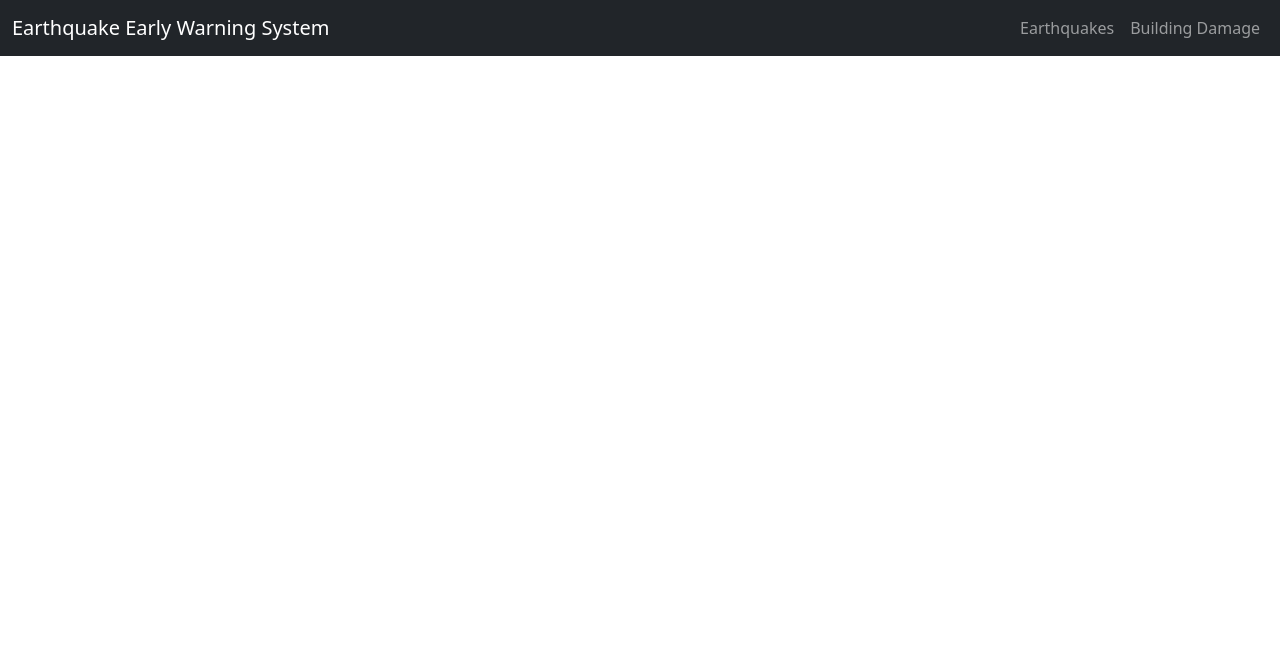
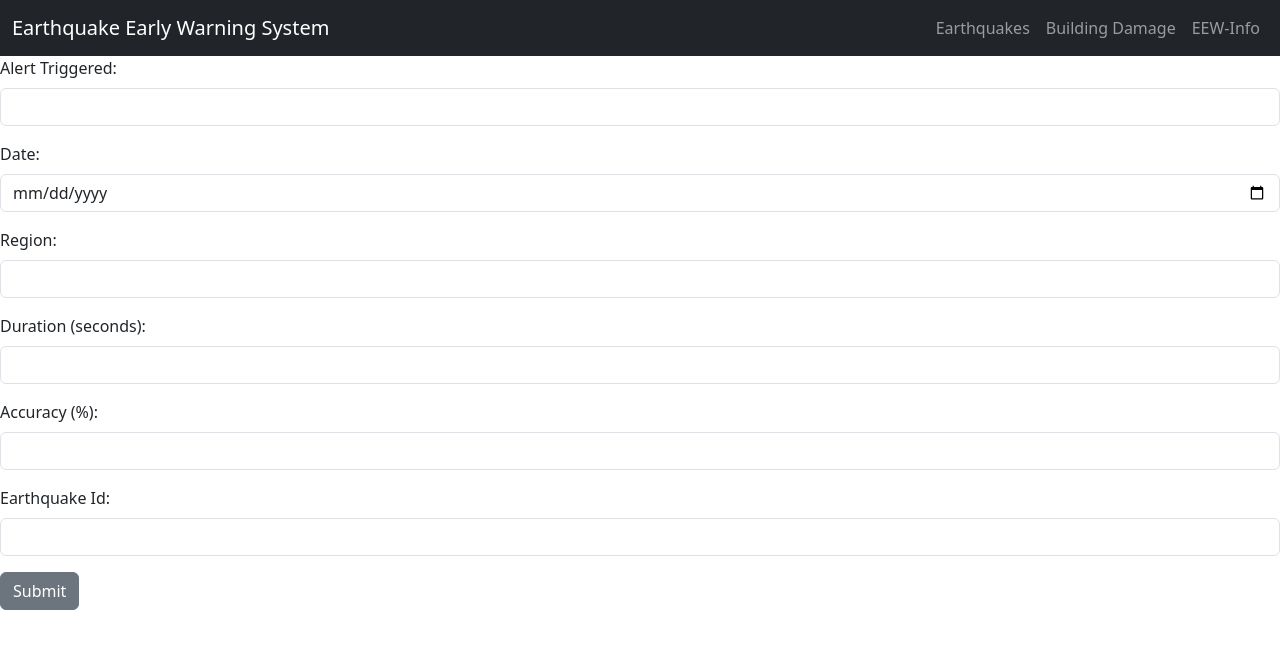
Before and after one commit to mahoneybj/s1-24-intro-app-dev-mahoneybj, a React (Vite) app in the folder eew-frontend-react/: page /eewinfo in a window 1280 px wide. Shown: the top 648 px of the page. Built offline with nearby package versions, Linux system fonts and the light colour scheme.

Commit message:
Added to nav bar

```diff
--- a/eew-frontend-react/src/components/Navigation.jsx
+++ b/eew-frontend-react/src/components/Navigation.jsx
@@ -14,6 +14,7 @@ import {
 
 import EarthquakeTable from "./tables/EarthquakeTable";
 import BuildingDamageTable from "./tables/BuildingDamageTable";
+import EarthquakeEarlyWarningInfoTable from "./tables/EarthquakeEarlyWarningInfoTable";
 
 const Navigation = () => {
   const [isOpen, setIsOpen] = useState(false);
@@ -33,12 +34,16 @@ const Navigation = () => {
             <NavItem>
               <NavLink href="/buildings">Building Damage</NavLink>
             </NavItem>
+            <NavItem>
+              <NavLink href="/eewinfo">EEW-Info</NavLink>
+            </NavItem>
           </Nav>
         </Collapse>
       </Navbar>
       <Routes>
         <Route path="/earthquakes" element={<EarthquakeTable />} />
         <Route path="/buildings" element={<BuildingDamageTable />} />
+        <Route path="/eewinfo" element={<EarthquakeEarlyWarningInfoTable />} />
       </Routes>
     </Router>
   );
```
